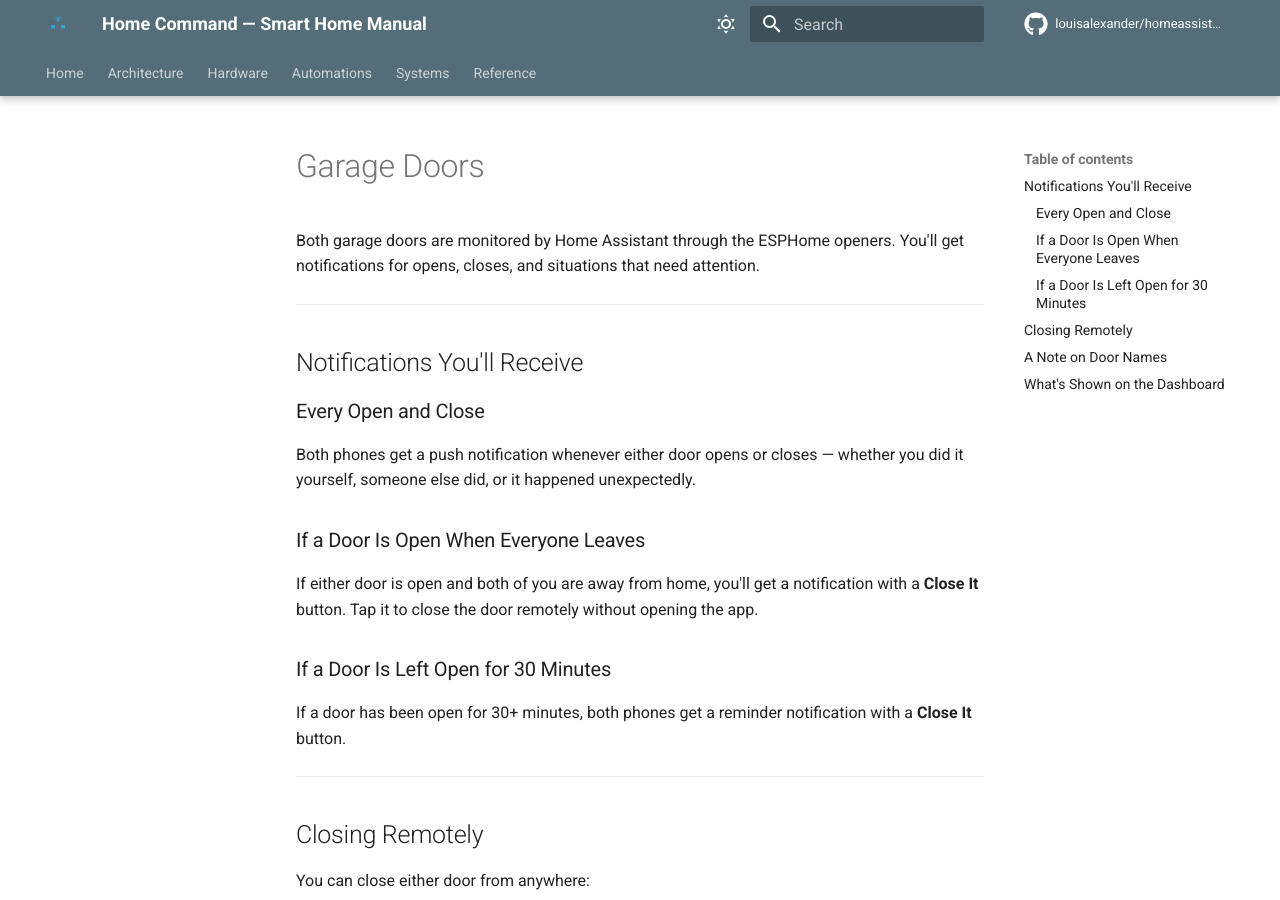
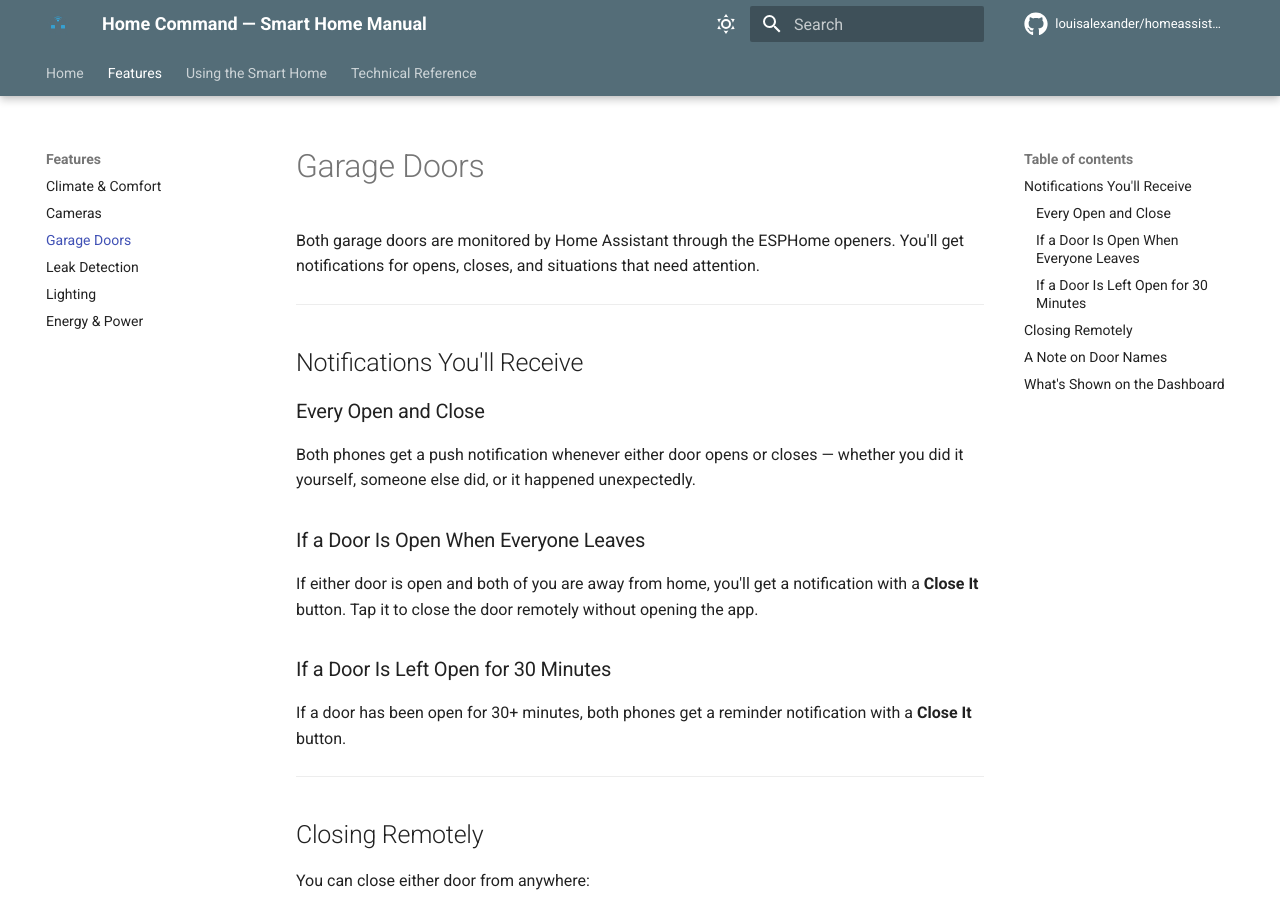
Before and after one commit to louisalexander/homeassistant, an MkDocs documentation site: the page built from docs/garage.md, in a window 1280 px wide and 900 px high. Built offline with MkDocs 1.6.1 and Material for MkDocs 9.7.7, drawn with Linux system fonts in a browser that asks for light colours; comment, search, counter and statistics services are not loaded.

Commit message:
auto: update mkdocs.yml 2026-05-26

```diff
--- a/mkdocs.yml
+++ b/mkdocs.yml
@@ -71,16 +71,21 @@ plugins:
 
 nav:
   - Home: index.md
-  - Architecture: architecture.md
-  - Hardware: hardware.md
-  - Automations: automations.md
-  - Systems:
-    - Climate: climate.md
+  - Features:
+    - Climate & Comfort: climate.md
     - Cameras: cameras.md
+    - Garage Doors: garage.md
+    - Leak Detection: leaks.md
     - Lighting: lighting.md
+    - Energy & Power: energy.md
+  - Using the Smart Home:
+    - Voice Control: voice.md
+    - Notifications & Alerts: notifications.md
+  - Technical Reference:
+    - Architecture: architecture.md
+    - Network: network.md
+    - Hardware Inventory: hardware.md
+    - Automations Reference: automations.md
     - Security & Alarm: security.md
-    - Energy: energy.md
-    - Network: network.md
-  - Reference:
     - Entity IDs: entities.md
     - Setup Guide: setup.md
```
